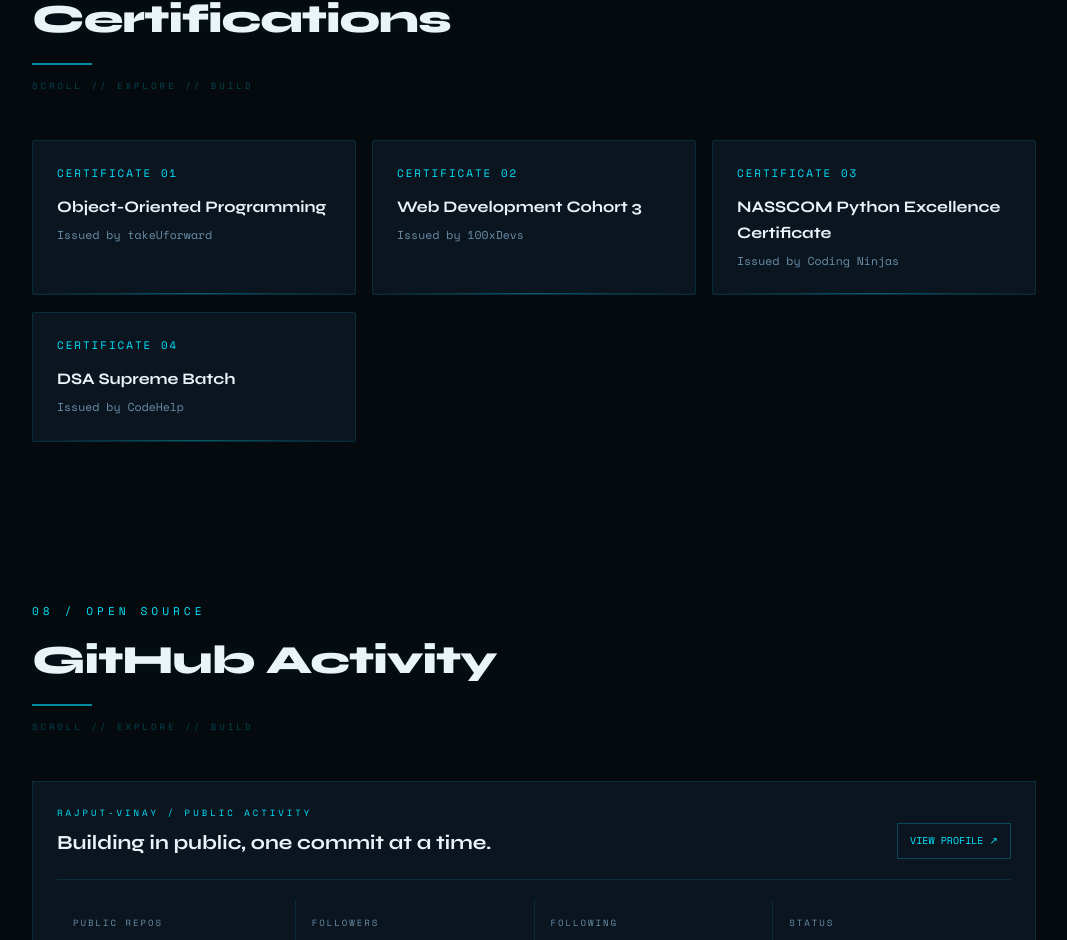
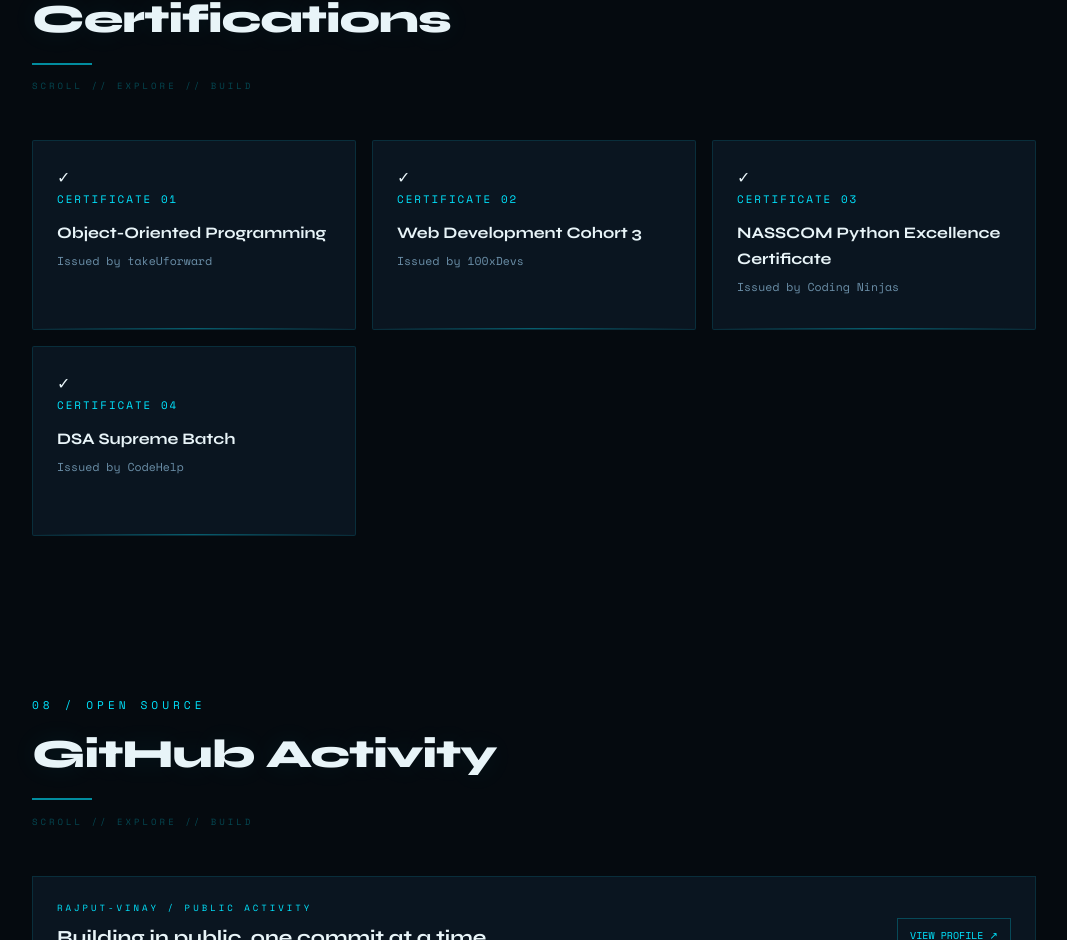
Before and after one commit to Rajput-vinay/portfolio_vinay, a React (Create React App) app: page / in a window 1280 px wide. Shown: the part 9450-10390 px from the top of the page, without its empty margins (106-1173 px from the left). Built offline with nearby package versions, Linux system fonts and the light colour scheme; no server answers; the HTML template or start-up script is replaced by a standard one.

Commit message:
feat: upgrade certification cards

```diff
--- a/src/components/Certifications.jsx
+++ b/src/components/Certifications.jsx
@@ -7,15 +7,15 @@
     <Section id="certifications">
       <SectionHeader num="07 / CERTIFICATIONS" title="Certifications" />
 
-      <div
-        style={{
+      <div className="cert-grid" style={{
           display: 'grid',
           gridTemplateColumns: 'repeat(auto-fit, minmax(280px, 1fr))',
           gap: '1rem',
         }}
       >
         {CERTIFICATIONS.map((cert, i) => (
-          <Card key={i}>
+          <Card key={i} style={{minHeight:'190px'}}>
+            <div className="cert-seal">✓</div>
             <div
               style={{
                 fontFamily: "'Space Mono', monospace",
```
